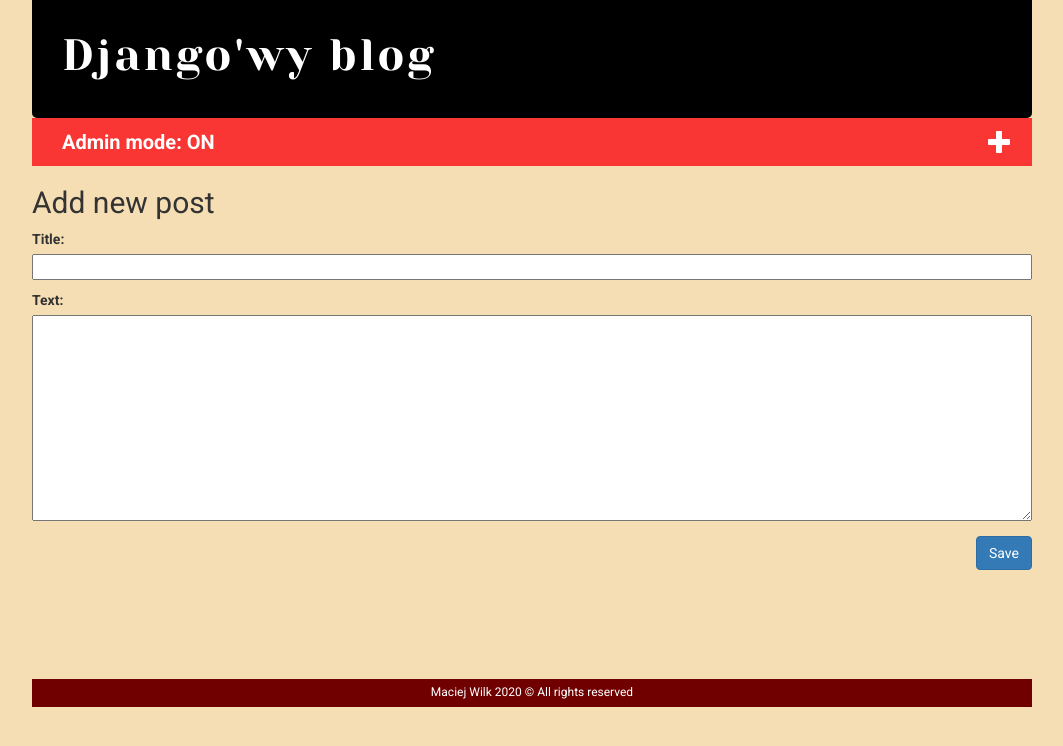
After one commit to mcwilk/Blog-app, a Django app: page /posts/new/ in a window 1280 px wide. The commit adds this page. Shown: the top 746 px of the page, without its empty margins (108-1171 px from the left). Run offline with Django 3.2, Linux system fonts and the light colour scheme; the visitor is signed in with stand-in values (Sample User, id 1); some libraries are stand-ins or nearby versions.

Commit message:
First form and next views and templates added

```diff
--- /dev/null
+++ b/blog_app/forms.py
@@ -0,0 +1,8 @@
+from django import forms
+from .models import Post
+
+class PostSheet(forms.ModelForm):
+
+    class Meta:
+        model = Post
+        fields = ['title', 'text']
--- a/blog_app/static/blog_app/style.css
+++ b/blog_app/static/blog_app/style.css
@@ -1,6 +1,7 @@
 body
 {
     font-family: 'Roboto', sans-serif;
+    background-color: wheat;
 }
 
 #container  /* przykładowy komentarz */
@@ -19,14 +20,48 @@ body
     background-color: black;
     padding: 25px 0px 30px 30px;          /* wypełnienie diva w środku (odsunięcie krawędzi
                                             diva od np. tekstu (top, right, bottom, left) */
+    border-radius: 0px 0px 5px 5px ;
+}
+
+#topbar a
+{
+    text-decoration: none;
+    color: white;
 }
 
 #adminbar
 {
     background-color: rgba(250, 50, 50, 0.973);
+}
+
+#adminbar_text
+{
     color: white;
     font-weight: bold;
+    font-size: 20px;
     padding: 10px 0px 10px 30px;
+}
+
+.glyphicon.glyphicon-plus, .glyphicon.glyphicon-plus a
+{
+    float: right;
+    color: white;
+    font-size: 24px;
+    padding-right: 20px;
+}
+
+.glyphicon.glyphicon-pencil
+{
+    color: white;
+    font-size: 40px;
+    padding: 20px 80px 20px 80px;
+}
+
+#archive_title
+{
+    padding-top: 20px;
+    margin-bottom: 10px;
+    font-size: 22px;
 }
 
 #leftside
@@ -35,6 +70,7 @@ body
     color: white;
     width: 780px;
     margin: 30px 20px 20px 0px;
+    min-height: 450px;
 }
 
 #rightside
@@ -44,6 +80,14 @@ body
     color: white;
     width: 200px;
     margin: 30px 0px 20px 0px ;
+    border-radius: 5px;
+}
+
+#fullpage
+{
+    margin: 30px 0px 20px 0px;
+    min-height: 450px;
+    color: white;
 }
 
 .post
@@ -52,14 +96,38 @@ body
     margin: 0px 0px 20px 0px;
     padding: 20px 20px 20px 20px;
     box-shadow: 7px 7px #252525;
+    border-radius: 5px;
 }
 
+.post_details
+{
+    background-color: rgb(83, 83, 83);
+    padding: 20px 20px 20px 20px;
+    box-shadow: 7px 7px #252525;
+    border-radius: 5px;
+}
+
+.post_form
+{
+    min-height: 450px;
+}
+
+.post_form textarea, .post_form input
+{
+    width: 100%;
+}
 
 .title
 {
     font-size: 22px;
     font-weight: bold;
     border-bottom: 1px solid white;
+}
+
+.title a
+{
+    text-decoration: none;
+    color: white;
 }
 
 .title span
@@ -71,11 +139,42 @@ body
     padding-top: 7px;
 }
 
+.title_details
+{
+    font-size: 22px;
+    font-weight: bold;
+    border-bottom: 1px solid white;
+}
+
+.title_details span
+{
+    float: right;
+    font-size: 15px;
+    font-weight: bold;
+    font-style: italic;
+    padding-top: 7px;
+}
+
 .content
 {
-    clear: both;
     padding-top: 15px;
     text-align: justify;
+}
+
+.content_details
+{
+    padding-top: 15px;
+    text-align: justify;
+}
+
+.author
+{
+    padding-top: 20px;
+    padding-right: 20px;
+    text-align: right;
+    font-size: 20px;
+    font-weight: bold;
+    font-style: italic;
 }
 
 #archive
@@ -107,7 +206,7 @@ body
 #footer
 {
     clear: both;
-    background-color: black;
+    background-color: rgb(112, 0, 0);
     color: white;
     padding: 5px;
     font-size: 12px;
--- a/blog_app/templates/blog_app/base.html
+++ b/blog_app/templates/blog_app/base.html
@@ -8,9 +8,11 @@
 	<meta name="keywords" content="Django, project, blog, Python, backend, frontend, framework, programming, web development" />
 	<meta http-equiv="X-UA-Compatible" content="IE=edge,chrome=1" />
 
-	<link href="https://fonts.googleapis.com/css?family=Roboto:400,700&display=swap&subset=latin-ext" rel="stylesheet">
-	<link href="https://fonts.googleapis.com/css?family=Yeseva+One&display=swap&subset=latin-ext" rel="stylesheet">
+	<link rel="stylesheet" href="https://fonts.googleapis.com/css?family=Roboto:400,700&display=swap&subset=latin-ext">
+	<link rel="stylesheet" href="https://fonts.googleapis.com/css?family=Yeseva+One&display=swap&subset=latin-ext">
+	<link rel="stylesheet" href="//maxcdn.bootstrapcdn.com/bootstrap/3.4.1/css/bootstrap.min.css">
 	<link rel="stylesheet" href="{% static 'blog_app/style.css' %}" type="text/css" >
+
 
 </head>
 
@@ -19,12 +21,16 @@
 	<div id="container">
 
 		<div id="topbar">
-			Belka tytułowa
+			<a href="{% url 'home' %}">Django'wy blog</a>
 		</div>
-
-		<div id="adminbar">
-			Admin mode: ON
-		</div>
+		{% if user.is_superuser %}
+			<div id="adminbar">
+				<div id="adminbar_text">
+					Admin mode: ON
+					<a href="{% url 'post_add' %}"><span class="glyphicon glyphicon-plus"></span></a>
+				</div>
+			</div>
+		{% endif %}
 
 		{% block content %}
 		{% endblock %}
--- a/blog_app/templates/blog_app/index.html
+++ b/blog_app/templates/blog_app/index.html
@@ -7,7 +7,7 @@
             <div class="post">
 
                 <div class="title">
-                        {{ post.title }}
+                    <a href="{% url 'details' pk=post.pk %}">{{ post.title }}</a>
                     <span>{{ post.publication_date|date:'d-m-Y' }}</span>
                 </div>
 
--- /dev/null
+++ b/blog_app/templates/blog_app/post_edition.html
@@ -0,0 +1,15 @@
+{% extends 'blog_app/base.html' %}
+
+{% block content %}
+    {% if post %}
+        <h2>Edit post</h2>
+    {% else %}
+        <h2>Add new post</h2>
+    {% endif %}
+    <div class=post_form>
+        <form method="POST">{% csrf_token %}
+            {{ form.as_p }}
+            <button class="btn btn-primary pull-right" type="submit">Save</button>
+        </form>
+    </div>
+{% endblock %}
--- a/blog_app/urls.py
+++ b/blog_app/urls.py
@@ -2,5 +2,8 @@ from django.urls import path
 from . import views
 
 urlpatterns = [
-    path('', views.index, name='home')
+    path('', views.index, name='home'),
+    path('posts/<int:pk>/', views.details, name='details'),
+    path('posts/new/', views.post_add, name='post_add'),
+    path('posts/edit/<int:pk>', views.post_edit, name='post_edit'),
 ]
--- a/blog_app/views.py
+++ b/blog_app/views.py
@@ -1,8 +1,47 @@
-from django.shortcuts import render
+from django.shortcuts import get_object_or_404, redirect, render
 from django.utils import timezone
 from .models import Post
+from .forms import PostSheet
 
 def index(request):
-    post_list = Post.objects.filter(publication_date__lte=timezone.now()).order_by('-publication_date')[:3]
+    post_list = Post.objects.filter(publication_date__lte=timezone.now()).order_by('-publication_date')[:4]
     unique_years = sorted([d.year for d in Post.objects.all().datetimes('publication_date', 'year')], reverse=True)
     return render(request, 'blog_app/index.html', {'post_list': post_list, 'unique_years': unique_years})
+
+def details(request, pk):
+    post = get_object_or_404(Post, pk=pk)
+    return render(request, 'blog_app/details.html', {'post': post})
+
+def post_add(request):
+    if request.method == "POST":
+        form = PostSheet(request.POST)
+
+        if form.is_valid():
+            post = form.save(commit=False)
+            post.author = request.user
+            post.publication_date = timezone.now()
+            post.save()
+            return redirect('details', pk=post.pk)
+
+    else:
+        form = PostSheet()
+
+    return render(request, 'blog_app/post_edition.html', {'form': form})
+
+def post_edit(request, pk):
+    post = get_object_or_404(Post, pk=pk)
+
+    if request.method == "POST":
+        form = PostSheet(request.POST, instance=post)
+
+        if form.is_valid():
+            post = form.save(commit=False)
+            post.author = request.user
+            post.publication_date = timezone.now()
+            post.save()
+            return redirect('details', pk=post.pk)
+
+    else:
+        form = PostSheet(instance=post)
+
+    return render(request, 'blog_app/post_edition.html', {'form': form, 'post': post})
```
Also changed, not shown: blog_app/templates/blog_app/details.html (added, +30 -0 lines). Lines whose indentation alone changed are shown as unchanged.
